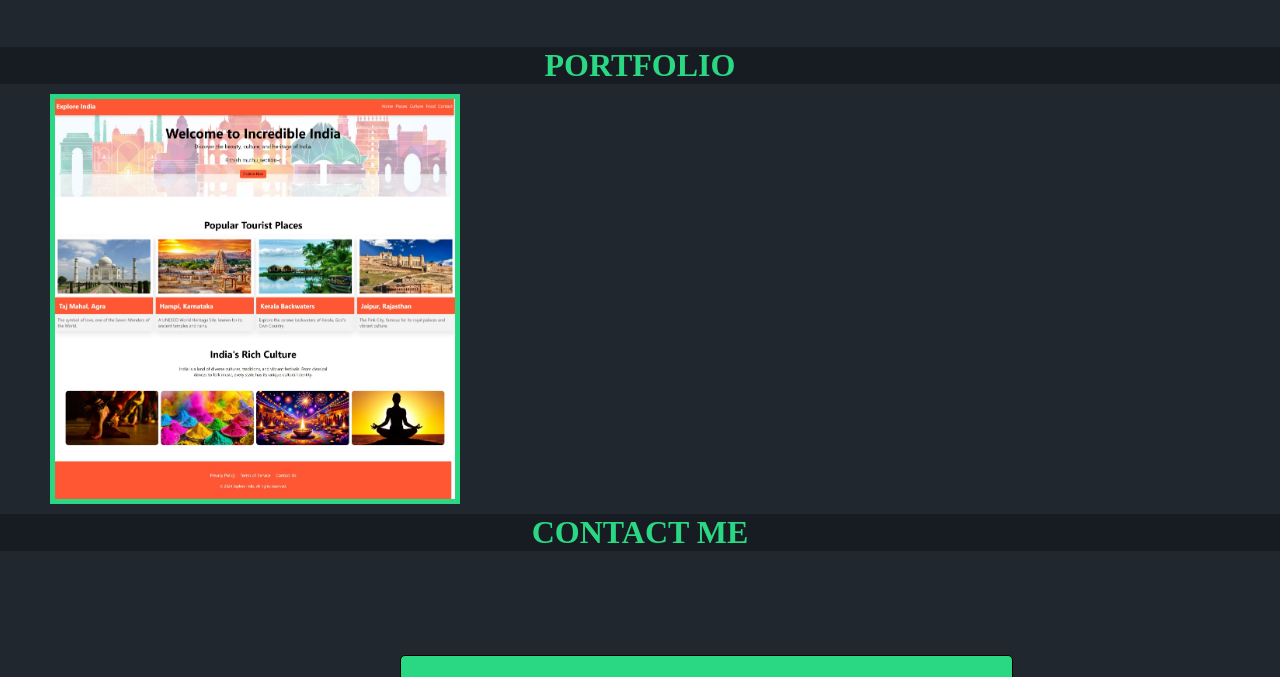
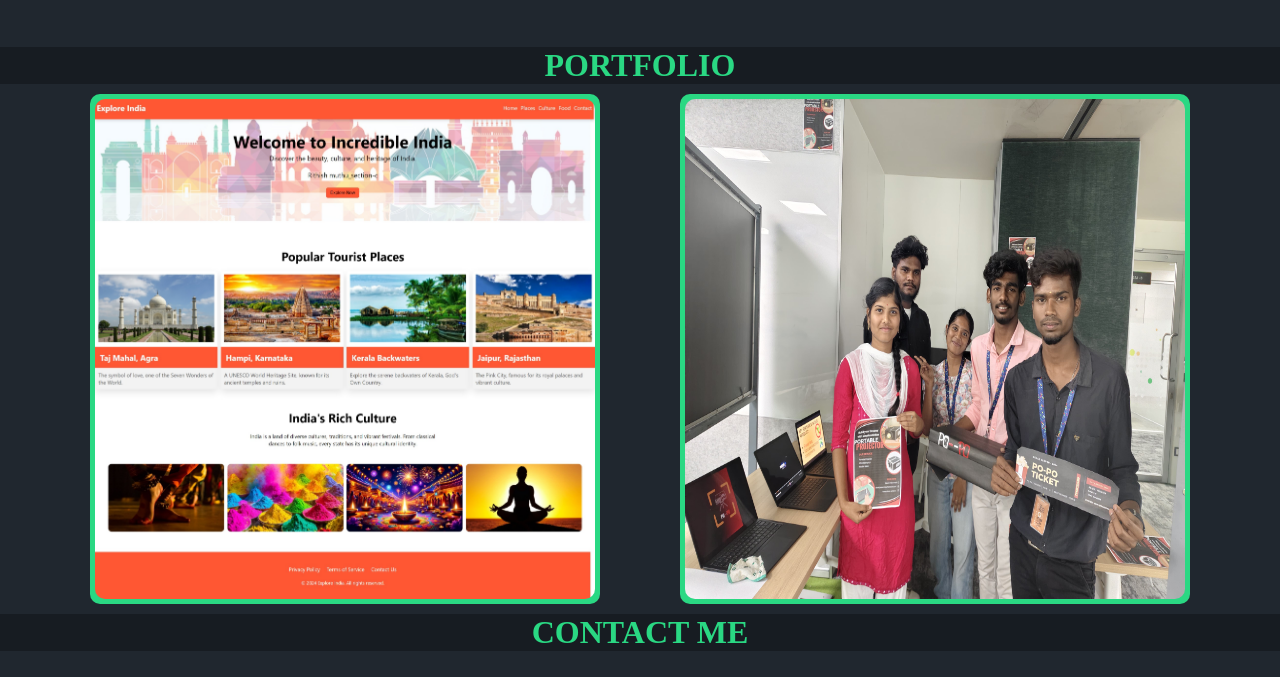
Before and after one commit to rithish-muthu/portfolio, a plain HTML site: page index.html in a window 1280 px wide. Shown: the part 1011-1688 px from the top of the page. Drawn offline with Linux system fonts and the light colour scheme.

Commit message:
added projects

```diff
--- a/index.html
+++ b/index.html
@@ -97,7 +97,10 @@
 
             <div class="projects">
                 <div class="img-background">
-                    <img src="assets/images/css-website.jpeg" height="400px" width="400">
+                    <img src="assets/images/css-website.jpeg" height="500px" width="500">
+                </div>
+                <div class="img-background">
+                    <img src="assets/images/popo.jpg"height="500px" width="500">
                 </div>
 
             </div>
--- a/style.css
+++ b/style.css
@@ -43,6 +43,7 @@ header{
 }
 nav a{
     text-decoration: none;
+    color: rgb(32, 39, 47);
 }
 .nav-items{
     background-color: rgb(42, 216, 131);
@@ -291,18 +292,25 @@ a:hover{
     padding-left: 50px;
     padding-top: 10px;
     padding-bottom: 10px;
+    display: flex;
+    justify-content:space-around;
+    padding-right: 50px;
 
 
 }
 .img-background{
     background-color:  rgb(42, 216, 131);
-    width: 410px;
-    height: 410px;
+    width: 510px;
+    height: 510px;
     display: flex;
     align-items: center;
     justify-content: center;
     justify-content:space-around;
+    border-radius: 10px;
 
+}
+.img-background img{
+    border-radius: 10px;
 }
 @media only screen and (max-width: 768px) {
 
```
Also changed, not shown: assets/images/popo.jpg (added).
